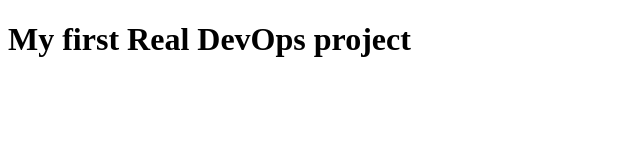
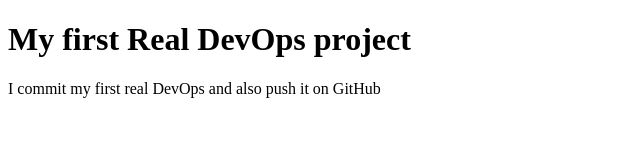
Before and after one commit to Tayyaba-Aslam/my-DevOps, a plain HTML site: page index.html in a window 1280 px wide. Shown: the whole page, without its empty margins (0-640 px from the left). Drawn offline with Linux system fonts and the light colour scheme.

Commit message:
Added a paragraph to my index file

```diff
--- a/index.html
+++ b/index.html
@@ -8,6 +8,7 @@
 </head>
 <body>
     <h1>My first Real DevOps project</h1>
+    <P> I commit my first real DevOps and also push it on GitHub</P>
 
 </body>
 </html>
```
